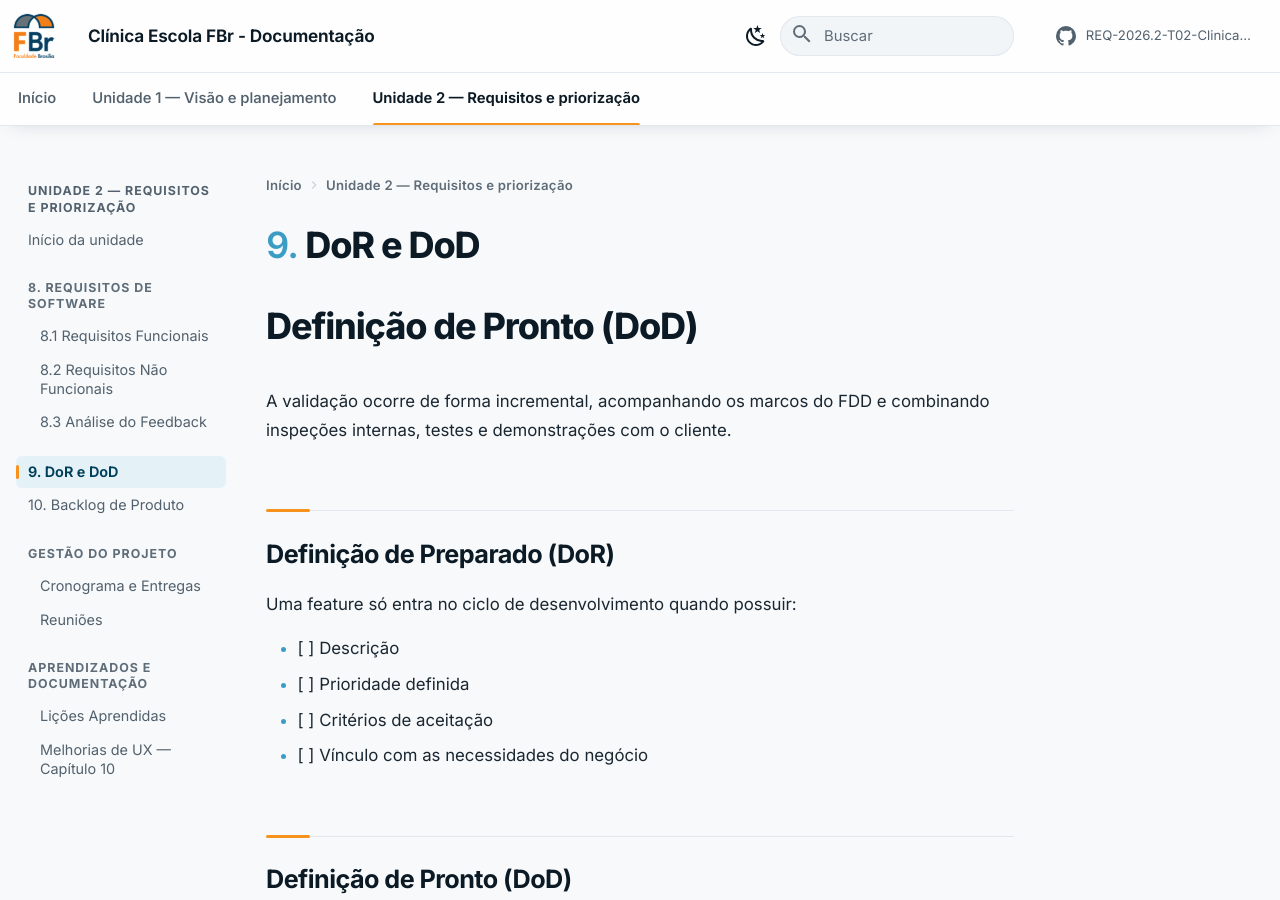
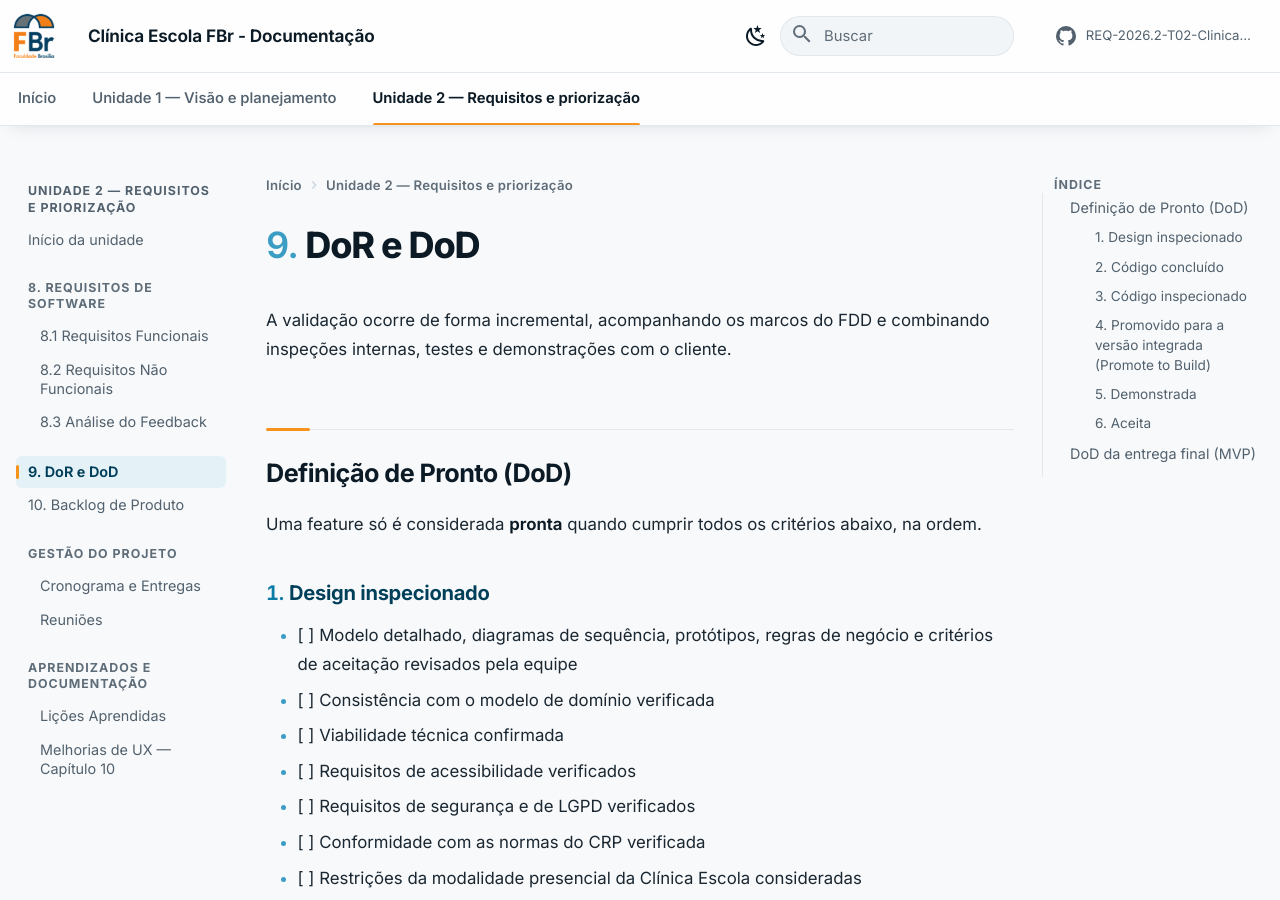
Before and after one commit to mdsreq-fga-unb/REQ-2026.2-T02-ClinicaEscolaFBr, an MkDocs documentation site: the page built from docs/unidade-2/requisitos/dor-dod.md, in a window 1280 px wide and 900 px high. Built offline with MkDocs 1.6.1 and Material for MkDocs 9.7.7, drawn with Linux system fonts in a browser that asks for light colours; comment, search, counter and statistics services are not loaded.

Commit message:
docs: remove DoR e mantém apenas a DoD da Unidade 2

```diff
--- a/docs/unidade-2/requisitos/dor-dod.md
+++ b/docs/unidade-2/requisitos/dor-dod.md
@@ -1,16 +1,6 @@
 # 9. DoR e DoD
-# Definição de Pronto (DoD)
 
 A validação ocorre de forma incremental, acompanhando os marcos do FDD e combinando inspeções internas, testes e demonstrações com o cliente.
-
-## Definição de Preparado (DoR)
-
-Uma feature só entra no ciclo de desenvolvimento quando possuir:
-
-- [ ] Descrição
-- [ ] Prioridade definida
-- [ ] Critérios de aceitação
-- [ ] Vínculo com as necessidades do negócio
 
 ## Definição de Pronto (DoD)
 
```
